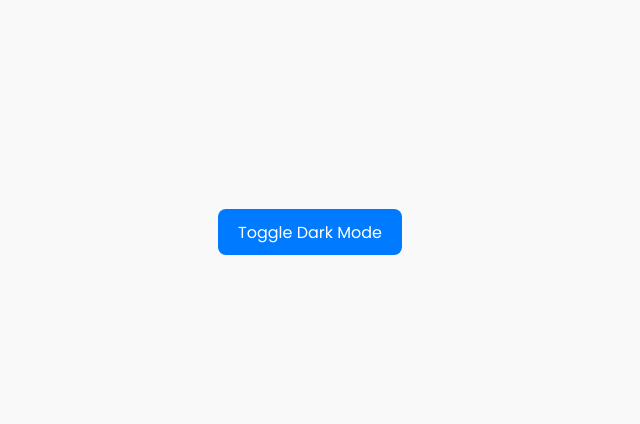
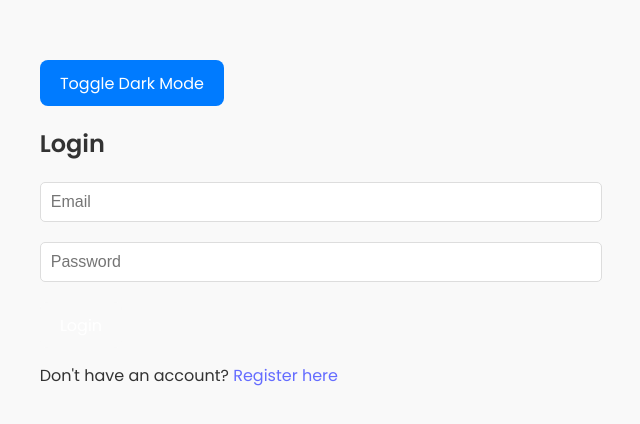
Before and after one commit to sameerr11/web-proj, a React (Vite) app in the folder Sports/: page /login in a window 1280 px wide. Before the commit this address had no page. Shown: the part 168-592 px from the top of the page, without its empty margins (330-970 px from the left). Built offline with nearby package versions, Linux system fonts and the light colour scheme; sample sign-in values are in the browser's storage.

Commit message:
auth done

```diff
--- a/Sports/src/App.jsx
+++ b/Sports/src/App.jsx
@@ -50,7 +50,9 @@
                     {/* If authenticated, show Dashboard and other components */}
                     {isAuthenticated ? (
                         <>
-                            <Route path="/" element={<Dashboard />} />
+                            <Route path="/login" element={<Login />} />
+                            <Route path="/register" element={<Register />} />
+                            <Route path="/dashboard" element={<Dashboard />} />
                             <Route path="/team-manager" element={<TeamManager />} />
                             <Route path="/match-scheduler" element={<MatchScheduler />} />
                             <Route path="/ground-manager" element={<GroundManager />} />
--- a/Sports/src/components/Login.jsx
+++ b/Sports/src/components/Login.jsx
@@ -1,9 +1,10 @@
 import React, { useState } from 'react';
-import { Link } from 'react-router-dom'; // Import Link from react-router-dom for navigation
+import { Link, useNavigate } from 'react-router-dom'; // Import useNavigate for redirection
 
 function Login() {
     const [formData, setFormData] = useState({ email: '', password: '' });
     const [message, setMessage] = useState('');
+    const navigate = useNavigate(); // Initialize the navigate function
 
     const handleChange = (e) => {
         setFormData({ ...formData, [e.target.name]: e.target.value });
@@ -19,11 +20,13 @@
             });
             const data = await response.json();
             if (response.ok) {
-                localStorage.setItem('token', data.token);
-                setMessage('Login successful!');
-            } else setMessage(data.msg);
+                localStorage.setItem('token', data.token); // Save the token in localStorage
+                navigate('/dashboard'); // Redirect to the dashboard on success
+            } else {
+                setMessage(data.msg); // Display error message if login fails
+            }
         } catch (error) {
-            setMessage('Error logging in');
+            setMessage('Error logging in'); // Display a generic error message if there's an issue
         }
     };
 
@@ -50,7 +53,7 @@
                 <button type="submit">Login</button>
             </form>
             <p>{message}</p>
-            <p>Don't have an account? <Link to="/register">Register here</Link></p> {/* Added Link to Register page */}
+            <p>Don't have an account? <Link to="/register">Register here</Link></p>
         </div>
     );
 }
--- a/Sports/src/components/Register.jsx
+++ b/Sports/src/components/Register.jsx
@@ -1,5 +1,5 @@
 import React, { useState } from 'react';
-import { Link } from 'react-router-dom'; // Import Link from react-router-dom
+import { Link, useNavigate } from 'react-router-dom'; // Import Link from react-router-dom
 
 function Register() {
     const [formData, setFormData] = useState({ name: '', email: '', password: '' });
```
